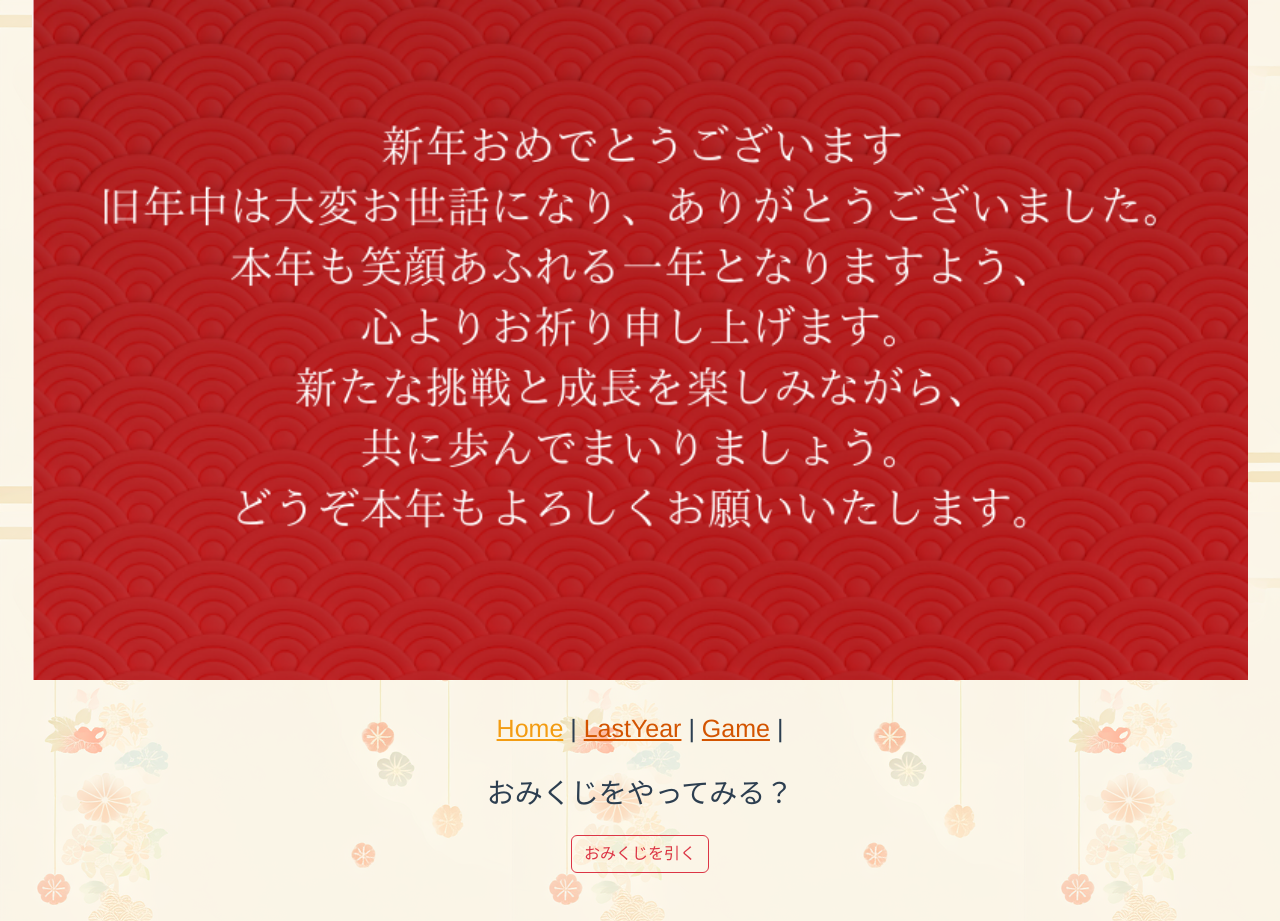
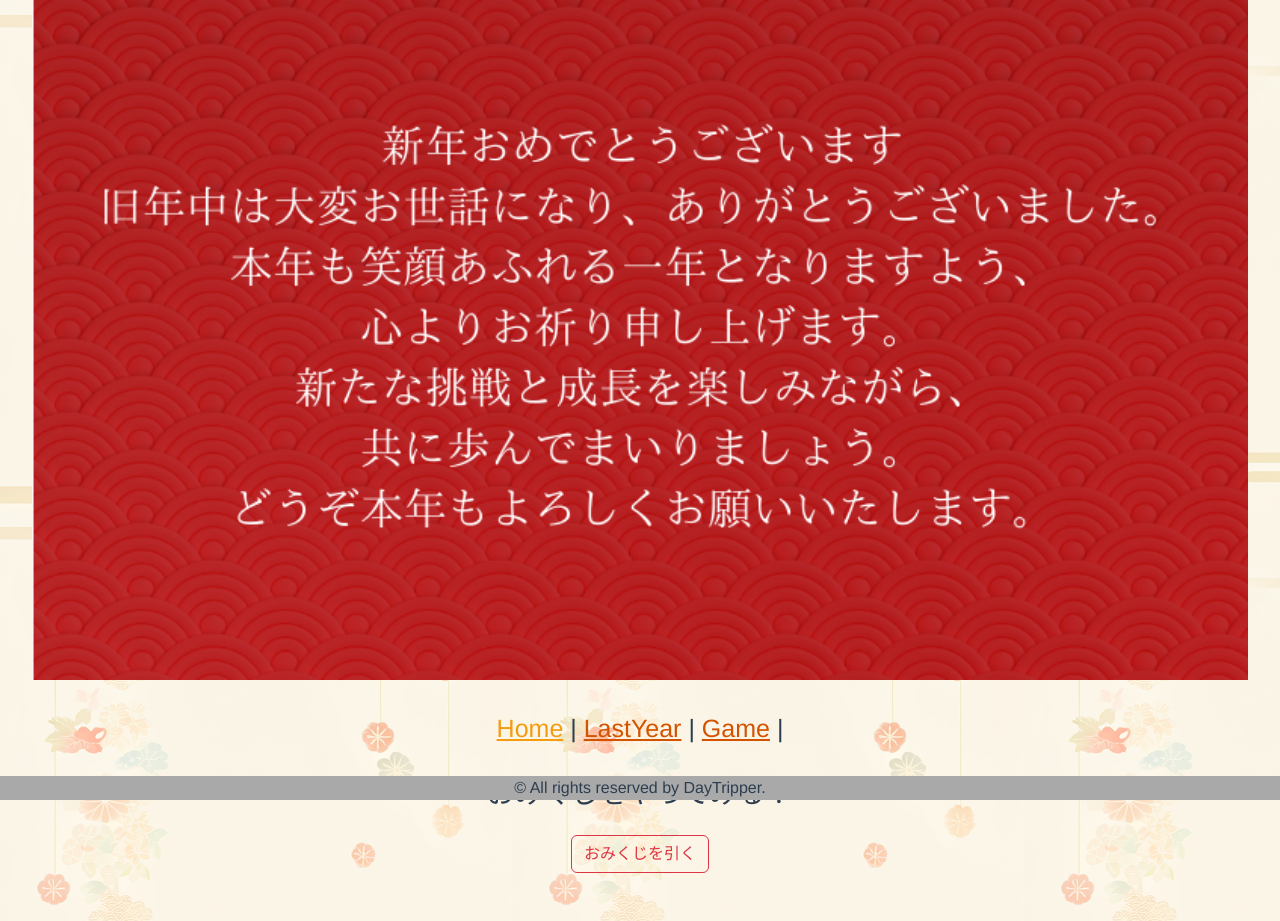
Before and after one commit to masashikuwahara/new_year2025, a Vue app: page / in a window 1280 px wide. Built offline with nearby package versions, Linux system fonts and the light colour scheme.

Commit message:
footer追加

```diff
--- a/src/App.vue
+++ b/src/App.vue
@@ -6,6 +6,9 @@
     <router-link to="/game">Game</router-link> |
   </nav>
   <router-view/>
+  <footer>
+    © All rights reserved by DayTripper.
+  </footer>
 </template>
 
 <style>
@@ -32,6 +35,16 @@ nav a.router-link-exact-active {
   color: #f39c12;
 }
 
+footer {
+    position: fixed;
+    left: 0;
+    bottom: 0;
+    width: 100%;
+    background: #a9a9a9;
+    text-align: center;
+    z-index: 10;
+  }
+
 @media screen and (min-width:480px) {
   #app {
   font-family: Avenir, Helvetica, Arial, sans-serif;
@@ -49,9 +62,20 @@ nav {
 nav a {
   color: #d35400;
 }
+
 nav a.router-link-exact-active {
   color: #f39c12;
 }
+
+footer {
+    position: fixed;
+    left: 0;
+    bottom: 0;
+    width: 100%;
+    background: #a9a9a9;
+    text-align: center;
+    z-index: 10;
+  }
 }
 
 </style>
```
